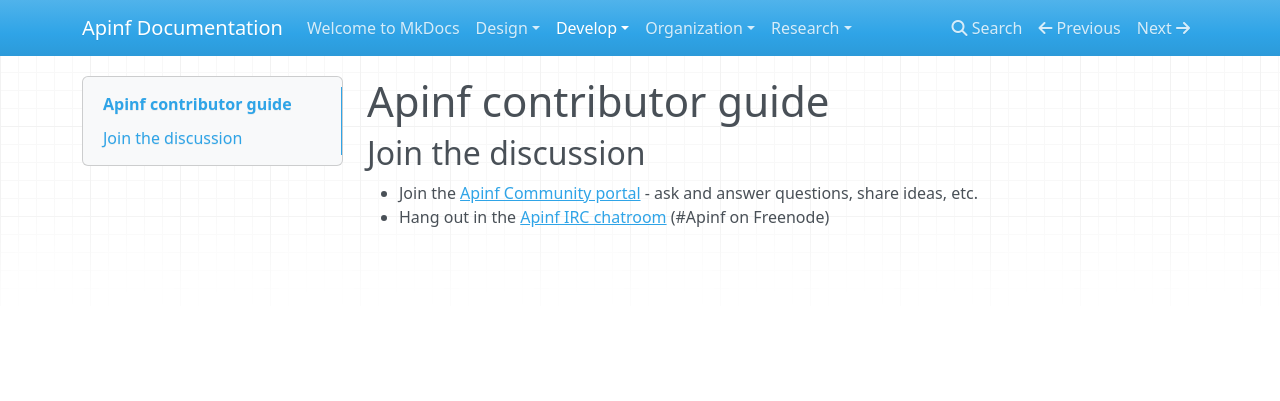
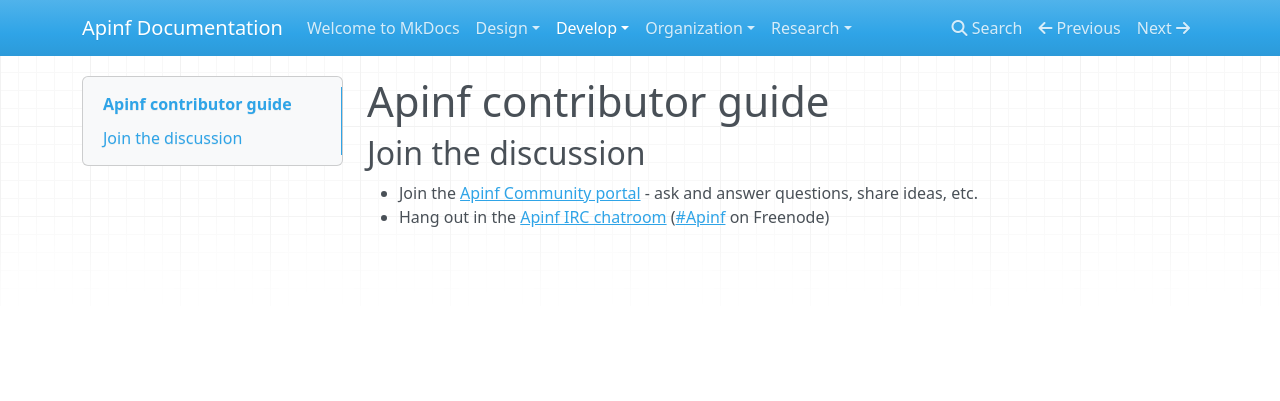
Before and after one commit to apinf/docs, an MkDocs documentation site: the page built from docs/develop/contributing.md, in a window 1280 px wide. Shown: the top 401 px of the page. Built offline with MkDocs 1.6.1, drawn with Linux system fonts in a browser that asks for light colours; nearby versions of some CDN libraries; some of the changed lines change nothing that is shown.

Commit message:
Add IRC link

```diff
--- a/docs/develop/contributing.md
+++ b/docs/develop/contributing.md
@@ -2,4 +2,4 @@
 
 ## Join the discussion
 * Join the [Apinf Community portal](https://community.apinf.io) - ask and answer questions, share ideas, etc.
-* Hang out in the [Apinf IRC chatroom](https://webchat.freenode.net/?channels=apinf) (#Apinf on Freenode)
+* Hang out in the [Apinf IRC chatroom](https://webchat.freenode.net/?channels=apinf) ([#Apinf](irc://irc.freenode.net/apinf) on Freenode)
```
